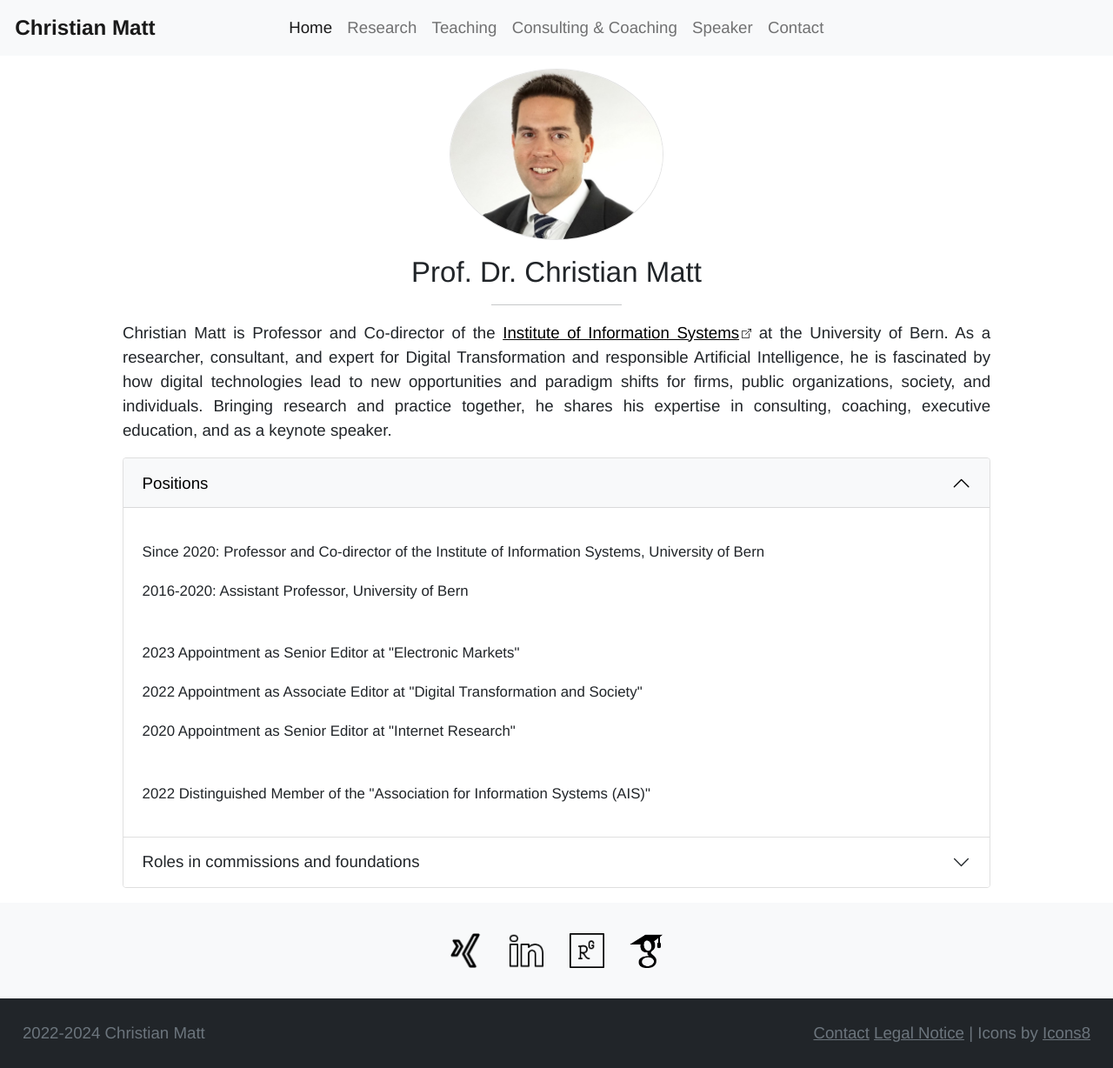
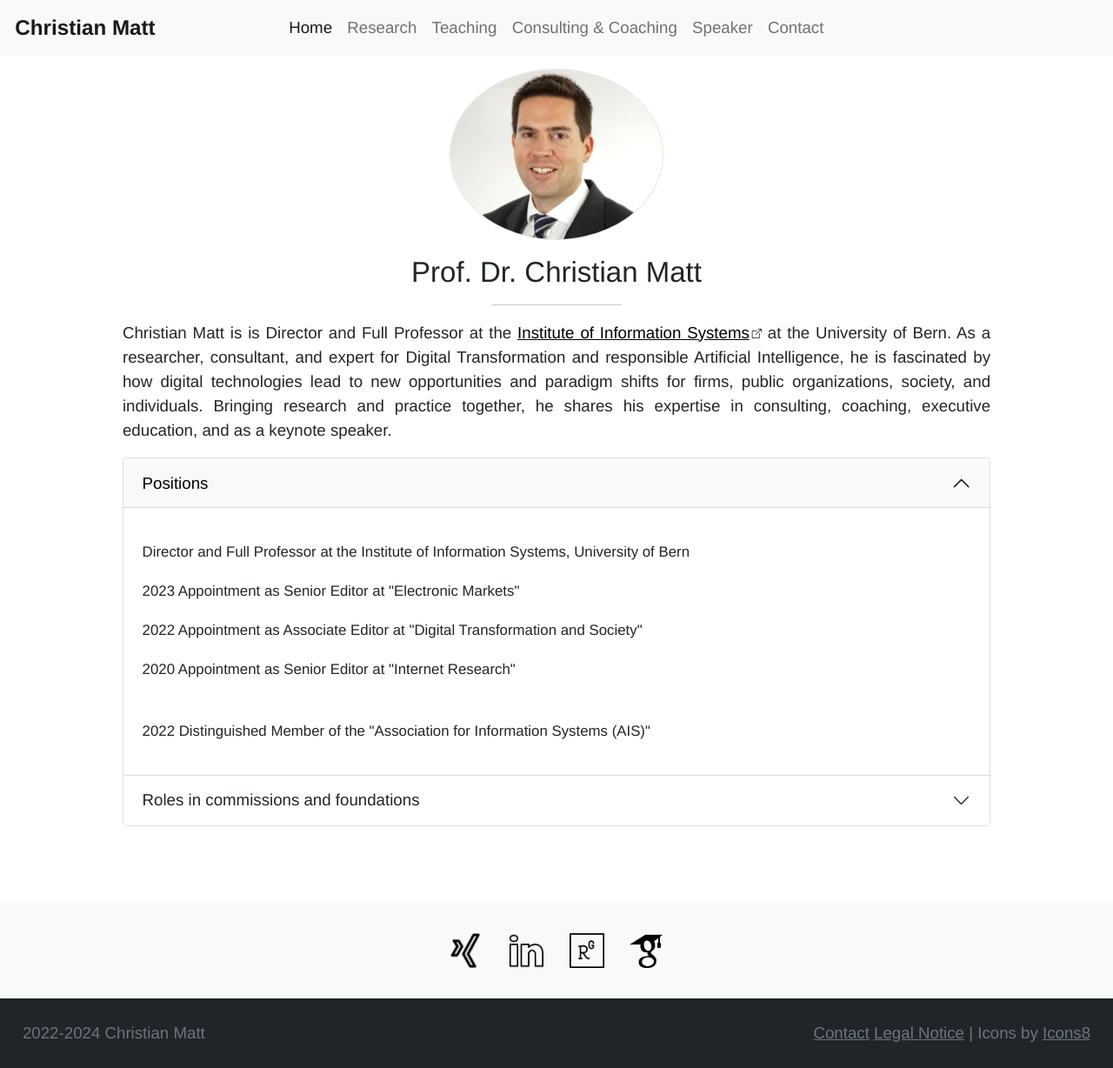
Before and after one commit to christian-matt/christian-matt.github.io, a Jekyll site: the page built from index.html, in a window 1280 px wide and 1228 px high. Shown: the whole window at 87% size. Built offline with Jekyll 4.4.1, drawn with Linux system fonts in a browser that asks for light colours.

Commit message:
Updates to content of index and research page.

```diff
--- a/index.html
+++ b/index.html
@@ -7,7 +7,7 @@ image: profile.jpg
 ---
 
 <p>
-Christian Matt is Professor and Co-director of the {% include links/external.html url="https://www.iwi.unibe.ch/index_ger.html" name="Institute of Information Systems"%}
+Christian Matt is is Director and Full Professor at the {% include links/external.html url="https://www.iwi.unibe.ch/index_ger.html" name="Institute of Information Systems"%}
 at the University of Bern. As a researcher, consultant, and expert for Digital Transformation and responsible Artificial Intelligence,
 he is fascinated by how digital technologies lead to new opportunities and paradigm shifts for firms, public organizations, society, and individuals.
 Bringing research and practice together, he shares his expertise in consulting, coaching, executive education, and as a keynote speaker.
@@ -23,8 +23,7 @@ Bringing research and practice together, he shares his expertise in consulting,
         <div id="collapseOne" class="accordion-collapse collapse show" data-bs-parent="#accordionRoles">
             <div class="accordion-body">
                 <ul class="list-unstyled ">
-                    <li class="accordion-list-item">Since 2020: Professor and Co-director of the Institute of Information Systems, University of Bern</li>
-                    <li class="accordion-list-item pb-4">2016-2020: Assistant Professor, University of Bern</li>
+                    <li class="accordion-list-item">Director and Full Professor at the Institute of Information Systems, University of Bern</li>
                     <li class="accordion-list-item">2023 Appointment as Senior Editor at "Electronic Markets"</li>
                     <li class="accordion-list-item">2022 Appointment as Associate Editor at "Digital Transformation and Society"</li>
                     <li class="accordion-list-item pb-4">2020 Appointment as Senior Editor at "Internet Research"</li>
--- a/research.html
+++ b/research.html
@@ -24,9 +24,9 @@ Christian Matt currently serves as a Senior Editor of the journals Electronic Ma
         <div id="collapseOne" class="accordion-collapse collapse show" data-bs-parent="#accordionResearch">
             <div class="accordion-body">
                 <ul class="list-unstyled ">
-                    <li class="accordion-list-item">Lehrer, C.; Constantinou, I.; Matt, C.; Hess, T. (2023): How Data Ephemerality Features Affect User Engagement with Social Media, <i class="accordion-list-item">MIS Quarterly</i> (forthcoming).</li>
+                    <li class="accordion-list-item">Lehrer, C.; Constantinou, I.; Matt, C.; Hess, T. (2023): How Data Ephemerality Features Affect User Engagement with Social Media, <i class="accordion-list-item">MIS Quarterly</i> (47:4), pp. 1663-1678.</li>
                     <li class="accordion-list-item">Ebrahimi, S.; Matt, C. (2023): Not Seeing the (Moral) Forest for the Trees? How Task Complexity and Employees’ Expertise Affect Moral Disengagement with Discriminatory Data Analytics Recommendations, <i class="accordion-list-item">Journal of Information Technology</i>{% include links/doi.html doi="10.1177/02683962231181148" name="10.1177/02683962231181148"%}.</li>
-                    <li class="accordion-list-item">Bründl, S.; Matt, C.; Hess, T.; Engert, S. (2022): How Synchronous Participation Affects the Willingness to Subscribe to Social Live Streaming Services: The Role of Co-Interactive Behavior on Twitch, <i class="accordion-list-item">European Journal of Information Systems</i> (forthcoming){% include links/doi.html doi="10.1080/0960085X.2022.2062468" name="10.1080/0960085X.2022.&shy;2062468"%}.</li>
+                    <li class="accordion-list-item">Bründl, S.; Matt, C.; Hess, T.; Engert, S. (2023): How Synchronous Participation Affects the Willingness to Subscribe to Social Live Streaming Services: The Role of Co-Interactive Behavior on Twitch, <i class="accordion-list-item">European Journal of Information Systems</i> (32:5), pp. 800-817{% include links/doi.html doi="10.1080/0960085X.2022.2062468" name="10.1080/0960085X.2022.&shy;2062468"%}.</li>
                     <li class="accordion-list-item">
                         Turel, O.; Matt, C.; Trenz, M.; Cheung, CMK. (2020): An Intertwined Perspective on Technology and Digitised Individuals:
                         Linkages, Needs and Outcomes, <i class="accordion-list-item">Information Systems Journal</i> (30:6), pp. 929-939{% include links/doi.html doi="10.1111/isj.12304" name="10.1111/isj.12304"%}.
```
